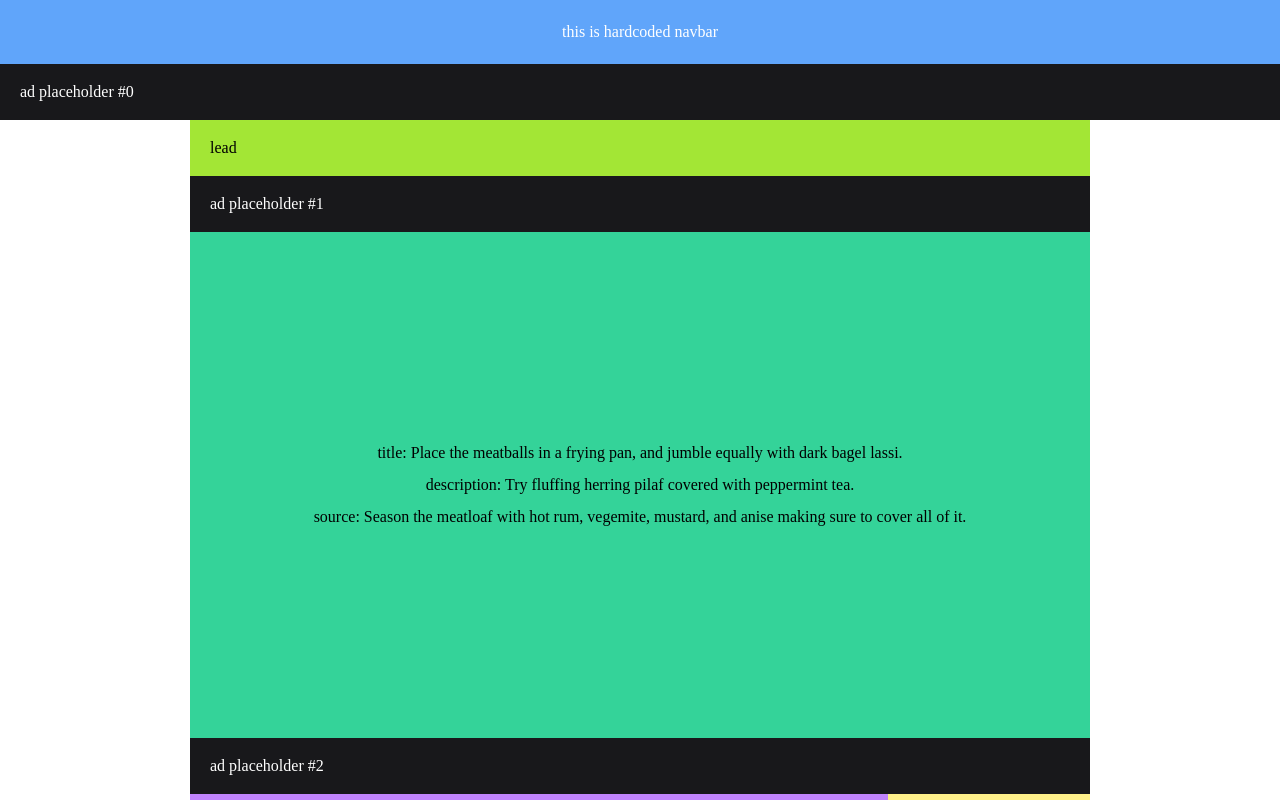
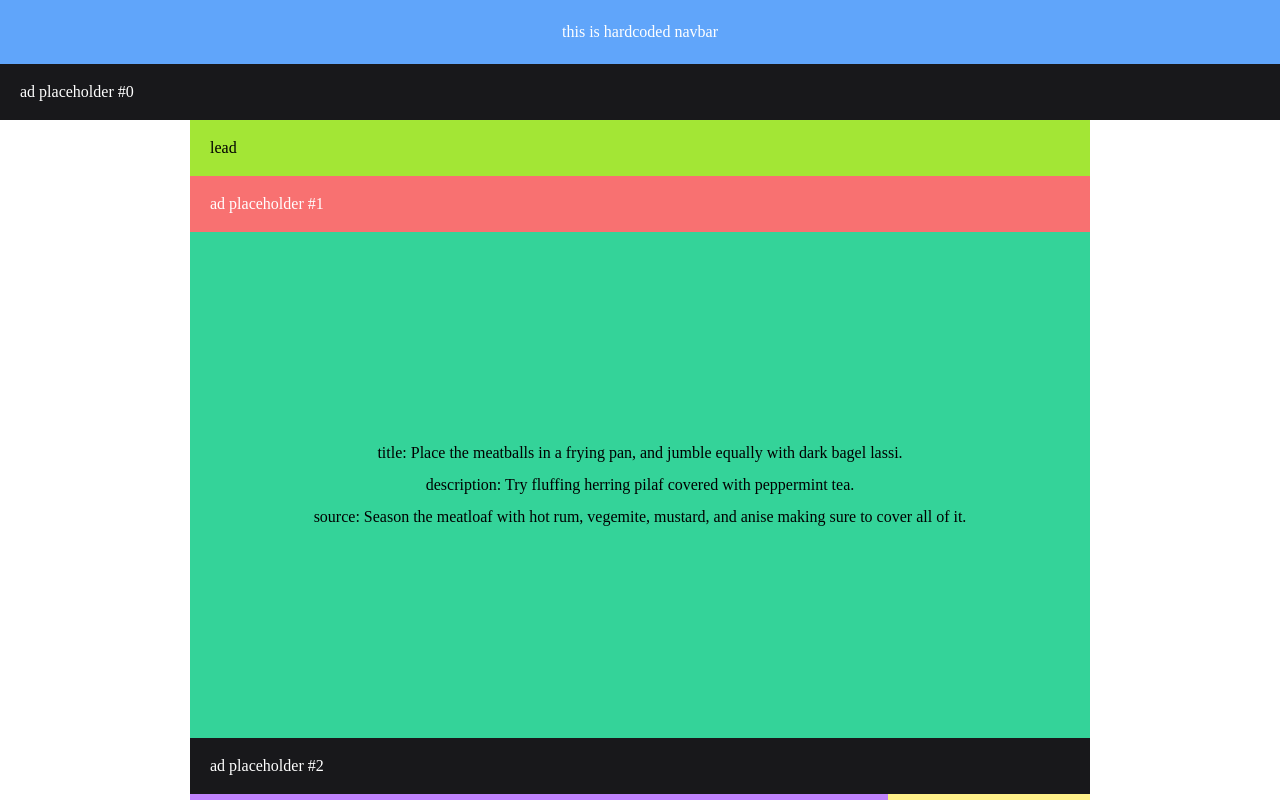
Before and after one commit to Ofadiman/react-tree-renderer, a React (Vite) app: page / in a window 1280 px wide. Shown: the top 800 px of the page. Built offline with nearby package versions, Linux system fonts and the light colour scheme.

Commit message:
feature: handle placeholders rendering via context

```diff
--- a/src/components/Placeholder.tsx
+++ b/src/components/Placeholder.tsx
@@ -1,5 +1,12 @@
 import { FC } from 'react'
+import { usePlaceholdersContext } from '../context/Placeholders.context.tsx'
 
 export const Placeholder: FC<{ id: string }> = (props) => {
+  const placeholdersContext = usePlaceholdersContext()
+
+  if (placeholdersContext[props.id] !== undefined) {
+    return <div className={'bg-red-400 text-white p-5'}>ad placeholder #{props.id}</div>
+  }
+
   return <div className={'bg-zinc-900 text-white p-5'}>ad placeholder #{props.id}</div>
 }
--- /dev/null
+++ b/src/context/Placeholders.context.tsx
@@ -0,0 +1,13 @@
+import { createContext, useContext } from 'react'
+
+export const PlaceholdersContext = createContext<Record<string, object> | null>(null)
+
+export const usePlaceholdersContext = () => {
+  const context = useContext(PlaceholdersContext)
+
+  if (context === null) {
+    throw new Error('placeholders context is null')
+  }
+
+  return context
+}
--- a/src/main.tsx
+++ b/src/main.tsx
@@ -10,6 +10,7 @@ import {
 import { StrictMode } from 'react'
 import { faker } from '@faker-js/faker'
 import { placeholdersToRender } from './mocks/placeholdersToRender.ts'
+import { PlaceholdersContext } from './context/Placeholders.context.tsx'
 
 faker.seed(1)
 
@@ -26,5 +27,9 @@ if (device === 'desktop') {
 fillWebsiteMapWithPlaceholders(websiteMap, device)
 
 ReactDOM.createRoot(document.getElementById('root') as HTMLElement).render(
-  <StrictMode>{renderNode(websiteMap, placeholdersToRender)}</StrictMode>,
+  <StrictMode>
+    <PlaceholdersContext.Provider value={placeholdersToRender}>
+      {renderNode(websiteMap)}
+    </PlaceholdersContext.Provider>
+  </StrictMode>,
 )
--- a/src/mocks/placeholdersToRender.ts
+++ b/src/mocks/placeholdersToRender.ts
@@ -1,9 +1,9 @@
 export const placeholdersToRender = {
-  1: {
+  '1': {
     prop1: 'value1',
     prop2: 'value2',
   },
-  2: {
+  '5': {
     prop1: 'value1',
     prop2: 'value2',
   },
--- a/src/websiteMap.tsx
+++ b/src/websiteMap.tsx
@@ -72,7 +72,7 @@ const componentMapping: Record<NodeType, (props: any) => ReactElement | null> =
   [NodeType.Teaser]: Teaser,
 }
 
-export const renderNode = (node: Node, placeholdersToRender: Record<string, Object>): ReactNode => {
+export const renderNode = (node: Node): ReactNode => {
   const Component = componentMapping[node.type]
 
   if (!Component) {
@@ -81,9 +81,7 @@ export const renderNode = (node: Node, placeholdersToRender: Record<string, Obje
   }
 
   if (node.children.length > 0) {
-    const children = node.children.map((childNode: any) =>
-      renderNode(childNode, placeholdersToRender),
-    )
+    const children = node.children.map((childNode: any) => renderNode(childNode))
     return (
       <Component {...node.props} key={node.id}>
         {children}
```
